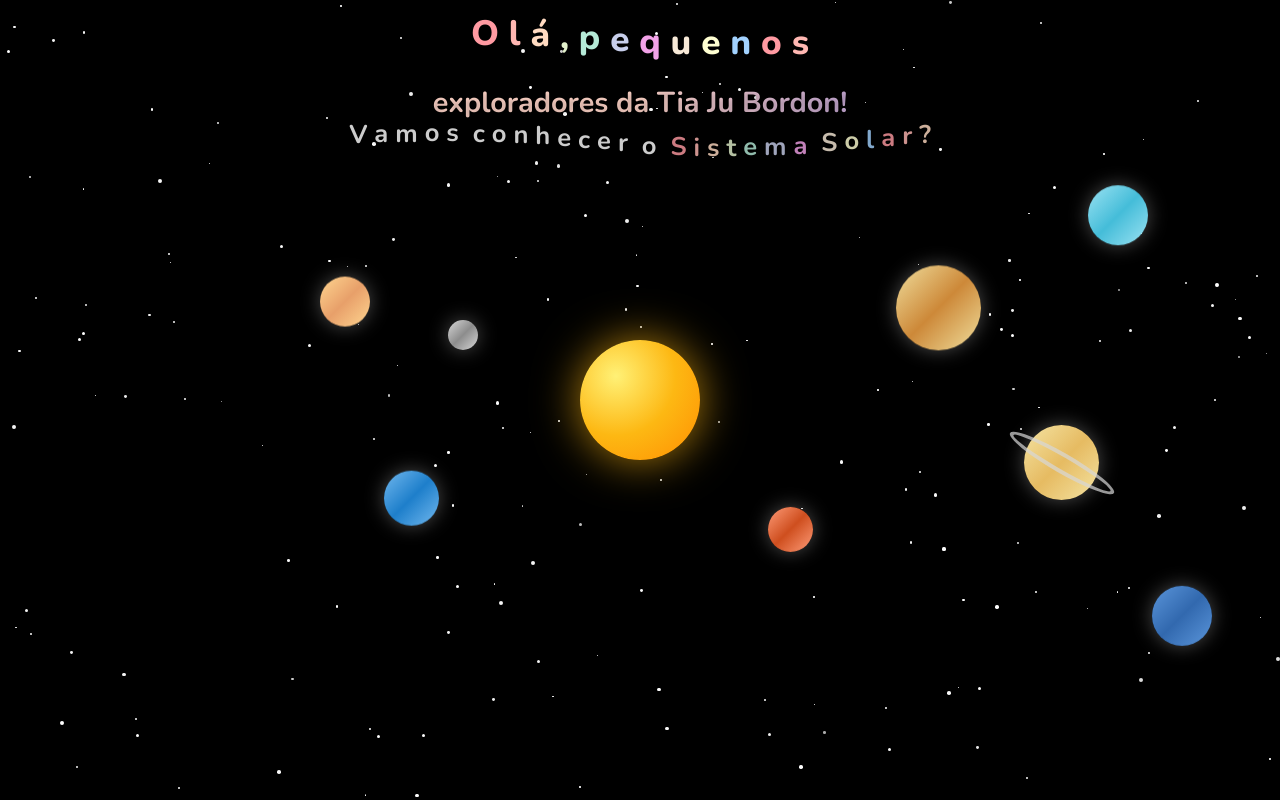
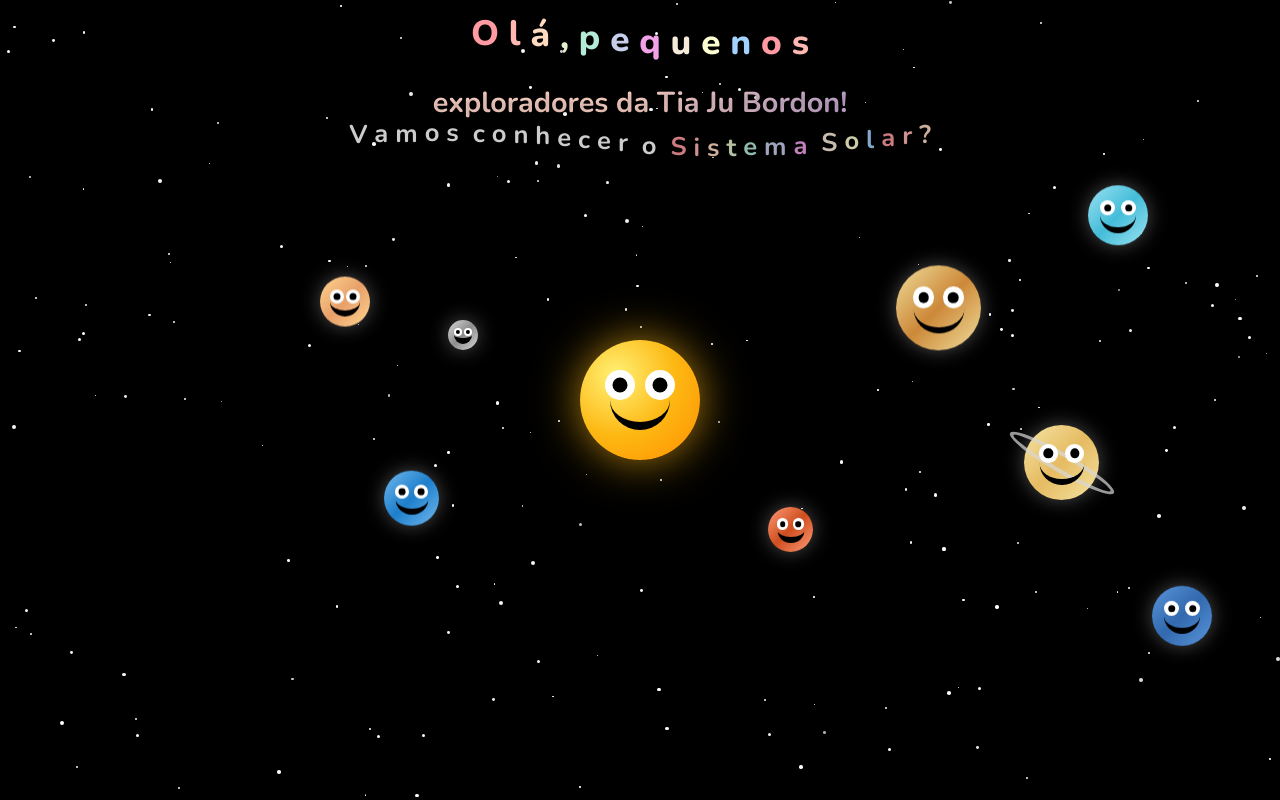
Before and after one commit to andrefixplm/tiaju2, a plain HTML site: page index.html in a window 1280 px wide. Drawn offline with nearby package versions, Linux system fonts and the light colour scheme.

Commit message:
Update index.html

```diff
--- a/index.html
+++ b/index.html
@@ -167,6 +167,7 @@
             left: 50%;
             transform: translate(-50%, -50%) rotate(30deg);
             box-shadow: none !important;
+            z-index: 14;
         }
 
         #uranus {
@@ -358,6 +359,89 @@
             margin-top: 15px;
         }
 
+        /* Estilo para os rostinhos */
+        .face {
+            position: absolute;
+            width: 100%;
+            height: 100%;
+            top: 0;
+            left: 0;
+            z-index: 16;
+            pointer-events: none;
+        }
+
+        .eye {
+            position: absolute;
+            width: 25%;
+            height: 25%;
+            background: white;
+            border-radius: 50%;
+            z-index: 17;
+        }
+
+        .left-eye {
+            top: 25%;
+            left: 20%;
+        }
+
+        .right-eye {
+            top: 25%;
+            right: 20%;
+        }
+
+        .pupil {
+            position: absolute;
+            width: 50%;
+            height: 50%;
+            background: black;
+            border-radius: 50%;
+            top: 50%;
+            left: 50%;
+            transform: translate(-50%, -50%);
+            z-index: 18;
+        }
+
+        .mouth {
+            position: absolute;
+            width: 60%;
+            height: 30%;
+            bottom: 20%;
+            left: 50%;
+            transform: translateX(-50%);
+            border-radius: 0 0 100px 100px;
+            border-bottom: 6px solid black;
+            z-index: 17;
+        }
+
+        /* Tamanhos específicos para o Sol */
+        #sun .eye {
+            width: 30px;
+            height: 30px;
+        }
+
+        #sun .left-eye {
+            top: 30px;
+            left: 25px;
+        }
+
+        #sun .right-eye {
+            top: 30px;
+            right: 25px;
+        }
+
+        #sun .mouth {
+            width: 60px;
+            height: 30px;
+            bottom: 30px;
+            border-bottom-width: 8px;
+        }
+
+        /* Ajustes para planetas pequenos */
+        #mercury .eye, #venus .eye {
+            width: 28%;
+            height: 28%;
+        }
+
         @media (max-width: 768px) {
             .planet-title {
                 font-size: 20px;
@@ -445,8 +529,8 @@
     <div class="solar-system" id="solarSystem">
         <div id="sun" class="planet" data-info="Eu sou o Sol! Sou uma estrela bem grande e quentinha que ilumina e aquece todos os planetas." data-name="Sol" data-audio="sol.mp3">
             <div class="face">
-                <div class="eye left"><div class="pupil"></div></div>
-                <div class="eye right"><div class="pupil"></div></div>
+                <div class="eye left-eye"><div class="pupil"></div></div>
+                <div class="eye right-eye"><div class="pupil"></div></div>
                 <div class="mouth"></div>
             </div>
             <span class="tooltip">Sol</span>
@@ -454,8 +538,8 @@
 
         <div id="mercury" class="planet" data-info="Eu sou Mercúrio! Sou o planeta mais pertinho do Sol. Sou bem rapidinho!" data-name="Mercúrio" data-audio="mercurio.mp3">
             <div class="face">
-                <div class="eye left"><div class="pupil"></div></div>
-                <div class="eye right"><div class="pupil"></div></div>
+                <div class="eye left-eye"><div class="pupil"></div></div>
+                <div class="eye right-eye"><div class="pupil"></div></div>
                 <div class="mouth"></div>
             </div>
             <span class="tooltip">Mercúrio</span>
@@ -463,8 +547,8 @@
 
         <div id="venus" class="planet" data-info="Eu sou Vênus! Brilho bastante lá no céu. Sou muito, muito quente!" data-name="Vênus" data-audio="venus.mp3">
             <div class="face">
-                <div class="eye left"><div class="pupil"></div></div>
-                <div class="eye right"><div class="pupil"></div></div>
+                <div class="eye left-eye"><div class="pupil"></div></div>
+                <div class="eye right-eye"><div class="pupil"></div></div>
                 <div class="mouth"></div>
             </div>
             <span class="tooltip">Vênus</span>
@@ -472,8 +556,8 @@
 
         <div id="earth" class="planet" data-info="Eu sou a Terra! É aqui que nós vivemos. Temos água, ar e muitas plantinhas e bichinhos! Olá!" data-name="Terra" data-audio="terra.mp3">
             <div class="face">
-                <div class="eye left"><div class="pupil"></div></div>
-                <div class="eye right"><div class="pupil"></div></div>
+                <div class="eye left-eye"><div class="pupil"></div></div>
+                <div class="eye right-eye"><div class="pupil"></div></div>
                 <div class="mouth"></div>
             </div>
             <span class="tooltip">Terra</span>
@@ -481,8 +565,8 @@
 
         <div id="mars" class="planet" data-info="Eu sou Marte! Sou conhecido como o planeta vermelho. Tenho montanhas bem altas!" data-name="Marte" data-audio="marte.mp3">
             <div class="face">
-                <div class="eye left"><div class="pupil"></div></div>
-                <div class="eye right"><div class="pupil"></div></div>
+                <div class="eye left-eye"><div class="pupil"></div></div>
+                <div class="eye right-eye"><div class="pupil"></div></div>
                 <div class="mouth"></div>
             </div>
             <span class="tooltip">Marte</span>
@@ -490,27 +574,27 @@
 
         <div id="jupiter" class="planet" data-info="Eu sou Júpiter! Sou o maior planeta de todos, um gigante gasoso! Tenho uma mancha vermelha que é uma tempestade enorme." data-name="Júpiter" data-audio="jupiter.mp3">
             <div class="face">
-                <div class="eye left"><div class="pupil"></div></div>
-                <div class="eye right"><div class="pupil"></div></div>
+                <div class="eye left-eye"><div class="pupil"></div></div>
+                <div class="eye right-eye"><div class="pupil"></div></div>
                 <div class="mouth"></div>
             </div>
             <span class="tooltip">Júpiter</span>
         </div>
 
         <div id="saturn" class="planet" data-info="Eu sou Saturno! Tenho anéis bonitos feitos de gelo e poeira que giram à minha volta." data-name="Saturno" data-audio="saturno.mp3">
+            <div class="saturn-rings"></div>
             <div class="face">
-                <div class="eye left"><div class="pupil"></div></div>
-                <div class="eye right"><div class="pupil"></div></div>
+                <div class="eye left-eye"><div class="pupil"></div></div>
+                <div class="eye right-eye"><div class="pupil"></div></div>
                 <div class="mouth"></div>
             </div>
-            <div class="saturn-rings"></div>
             <span class="tooltip">Saturno</span>
         </div>
 
         <div id="uranus" class="planet" data-info="Eu sou Urano! Sou um planeta azul-esverdeado bem gelado e giro deitado!" data-name="Urano" data-audio="urano.mp3">
             <div class="face">
-                <div class="eye left"><div class="pupil"></div></div>
-                <div class="eye right"><div class="pupil"></div></div>
+                <div class="eye left-eye"><div class="pupil"></div></div>
+                <div class="eye right-eye"><div class="pupil"></div></div>
                 <div class="mouth"></div>
             </div>
             <span class="tooltip">Urano</span>
@@ -518,8 +602,8 @@
 
         <div id="neptune" class="planet" data-info="Eu sou Netuno! Sou o planeta mais longe do Sol. Sou muito azul e tenho ventos super fortes!" data-name="Netuno" data-audio="netuno.mp3">
             <div class="face">
-                <div class="eye left"><div class="pupil"></div></div>
-                <div class="eye right"><div class="pupil"></div></div>
+                <div class="eye left-eye"><div class="pupil"></div></div>
+                <div class="eye right-eye"><div class="pupil"></div></div>
                 <div class="mouth"></div>
             </div>
             <span class="tooltip">Netuno</span>
```
